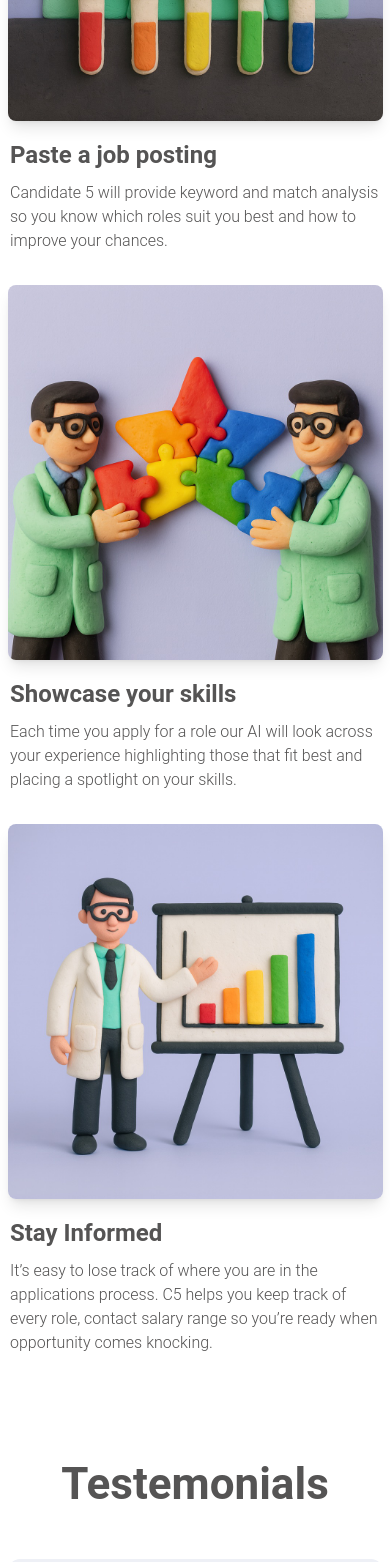
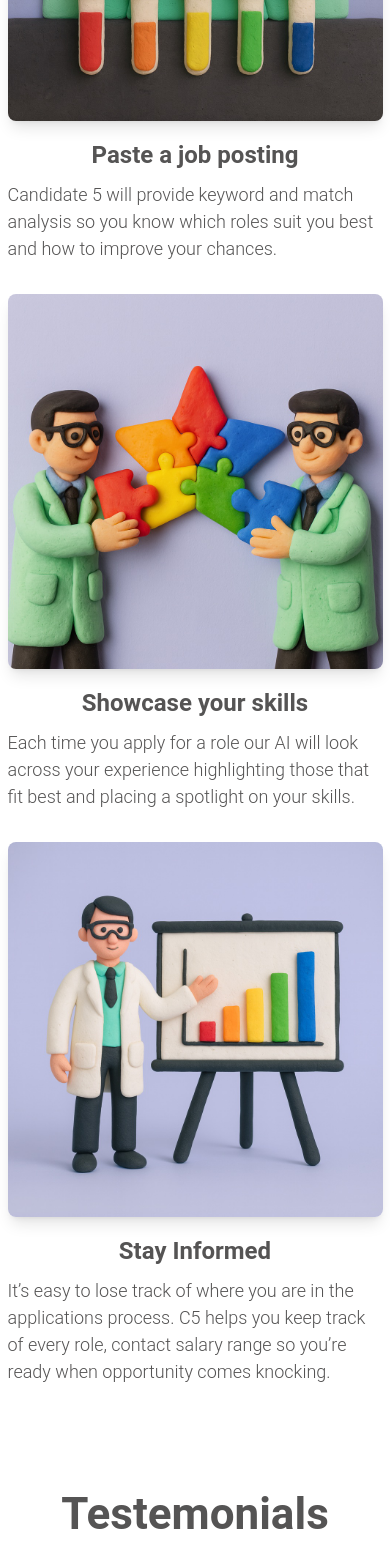
Before and after one commit to Kunle123/C5Frontend, a React (Vite) app in the folder frontend/: page / in a window 390 px wide. Shown: the part 2200-3762 px from the top of the page. Built offline with nearby package versions, Linux system fonts and the light colour scheme; no server answers.

Commit message:
style: center heading and left-justify larger body text in 375px box below each image in mobile How It Works section

```diff
--- a/frontend/src/pages/Landing.tsx
+++ b/frontend/src/pages/Landing.tsx
@@ -173,11 +173,11 @@ export default function Landing() {
         {/* Step 1 */}
         <div className="flex flex-col items-center w-full mb-8">
           <img src="/paste-job-posting.jpeg" alt="Paste a job posting" className="rounded-lg object-cover shadow-lg" style={{ width: 375, height: 375, maxWidth: '100%' }} />
-          <div style={{ padding: '0 10px', width: '100%' }}>
-            <h3 style={{ fontFamily: 'Roboto, sans-serif', fontWeight: 700, fontSize: 24, color: '#555454', marginTop: 16 }}>
+          <h3 className="text-center w-full" style={{ fontFamily: 'Roboto, sans-serif', fontWeight: 700, fontSize: 24, color: '#555454', marginTop: 16 }}>
             Paste a job posting
           </h3>
-            <p style={{ fontFamily: 'Roboto, sans-serif', fontWeight: 300, fontSize: 16, color: '#555454', marginTop: 8 }}>
+          <div style={{ width: 375, maxWidth: '100%', margin: '0 auto', background: 'transparent', padding: 0, display: 'flex', justifyContent: 'center' }}>
+            <p className="text-left" style={{ fontFamily: 'Roboto, sans-serif', fontWeight: 300, fontSize: 18, color: '#555454', marginTop: 8, marginBottom: 0 }}>
               Candidate 5 will provide keyword and match analysis so you know which roles suit you best and how to improve your chances.
             </p>
           </div>
@@ -185,11 +185,11 @@ export default function Landing() {
         {/* Step 2 */}
         <div className="flex flex-col items-center w-full mb-8">
           <img src="/showcase-skills.jpeg" alt="Showcase your skills" className="rounded-lg object-cover shadow-lg" style={{ width: 375, height: 375, maxWidth: '100%' }} />
-          <div style={{ padding: '0 10px', width: '100%' }}>
-            <h3 style={{ fontFamily: 'Roboto, sans-serif', fontWeight: 700, fontSize: 24, color: '#555454', marginTop: 16 }}>
+          <h3 className="text-center w-full" style={{ fontFamily: 'Roboto, sans-serif', fontWeight: 700, fontSize: 24, color: '#555454', marginTop: 16 }}>
             Showcase your skills
           </h3>
-            <p style={{ fontFamily: 'Roboto, sans-serif', fontWeight: 300, fontSize: 16, color: '#555454', marginTop: 8 }}>
+          <div style={{ width: 375, maxWidth: '100%', margin: '0 auto', background: 'transparent', padding: 0, display: 'flex', justifyContent: 'center' }}>
+            <p className="text-left" style={{ fontFamily: 'Roboto, sans-serif', fontWeight: 300, fontSize: 18, color: '#555454', marginTop: 8, marginBottom: 0 }}>
               Each time you apply for a role our AI will look across your experience highlighting those that fit best and placing a spotlight on your skills.
             </p>
           </div>
@@ -197,11 +197,11 @@ export default function Landing() {
         {/* Step 3 */}
         <div className="flex flex-col items-center w-full mb-8">
           <img src="/stay-informed.jpeg" alt="Stay Informed" className="rounded-lg object-cover shadow-lg" style={{ width: 375, height: 375, maxWidth: '100%' }} />
-          <div style={{ padding: '0 10px', width: '100%' }}>
-            <h3 style={{ fontFamily: 'Roboto, sans-serif', fontWeight: 700, fontSize: 24, color: '#555454', marginTop: 16 }}>
+          <h3 className="text-center w-full" style={{ fontFamily: 'Roboto, sans-serif', fontWeight: 700, fontSize: 24, color: '#555454', marginTop: 16 }}>
             Stay Informed
           </h3>
-            <p style={{ fontFamily: 'Roboto, sans-serif', fontWeight: 300, fontSize: 16, color: '#555454', marginTop: 8 }}>
+          <div style={{ width: 375, maxWidth: '100%', margin: '0 auto', background: 'transparent', padding: 0, display: 'flex', justifyContent: 'center' }}>
+            <p className="text-left" style={{ fontFamily: 'Roboto, sans-serif', fontWeight: 300, fontSize: 18, color: '#555454', marginTop: 8, marginBottom: 0 }}>
               It’s easy to lose track of where you are in the applications process. C5 helps you keep track of every role, contact salary range so you’re ready when opportunity comes knocking.
             </p>
           </div>
```
Lines whose indentation alone changed are shown as unchanged.
